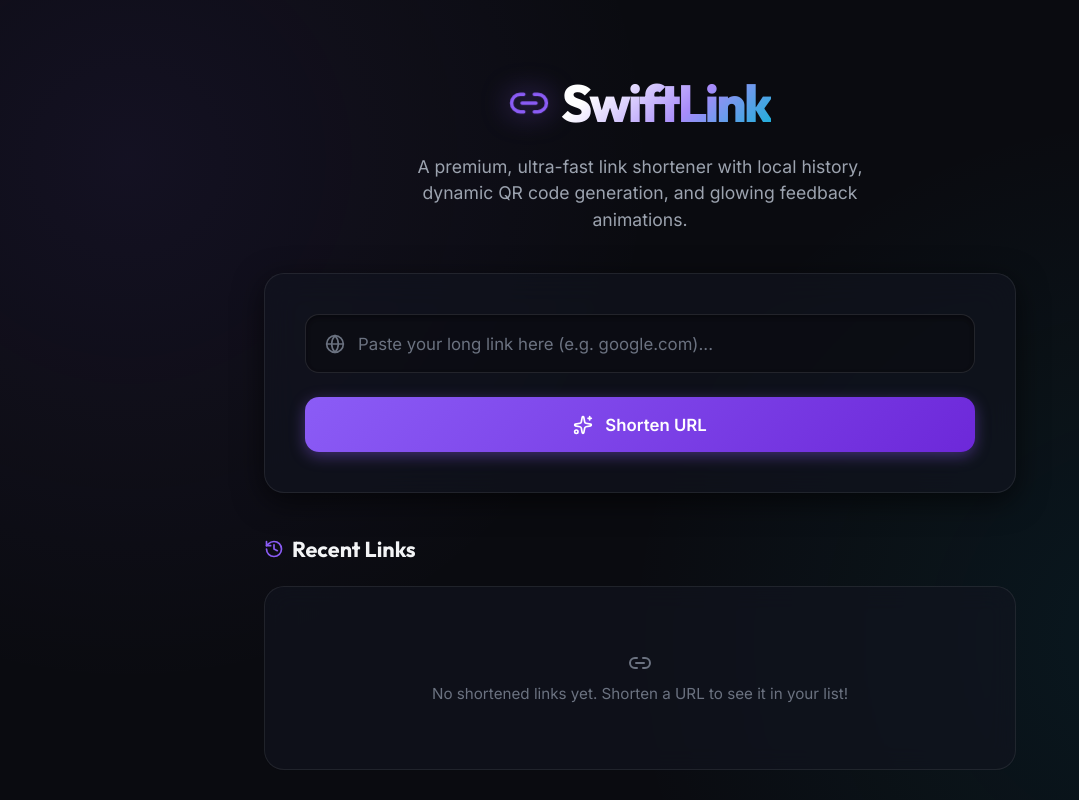
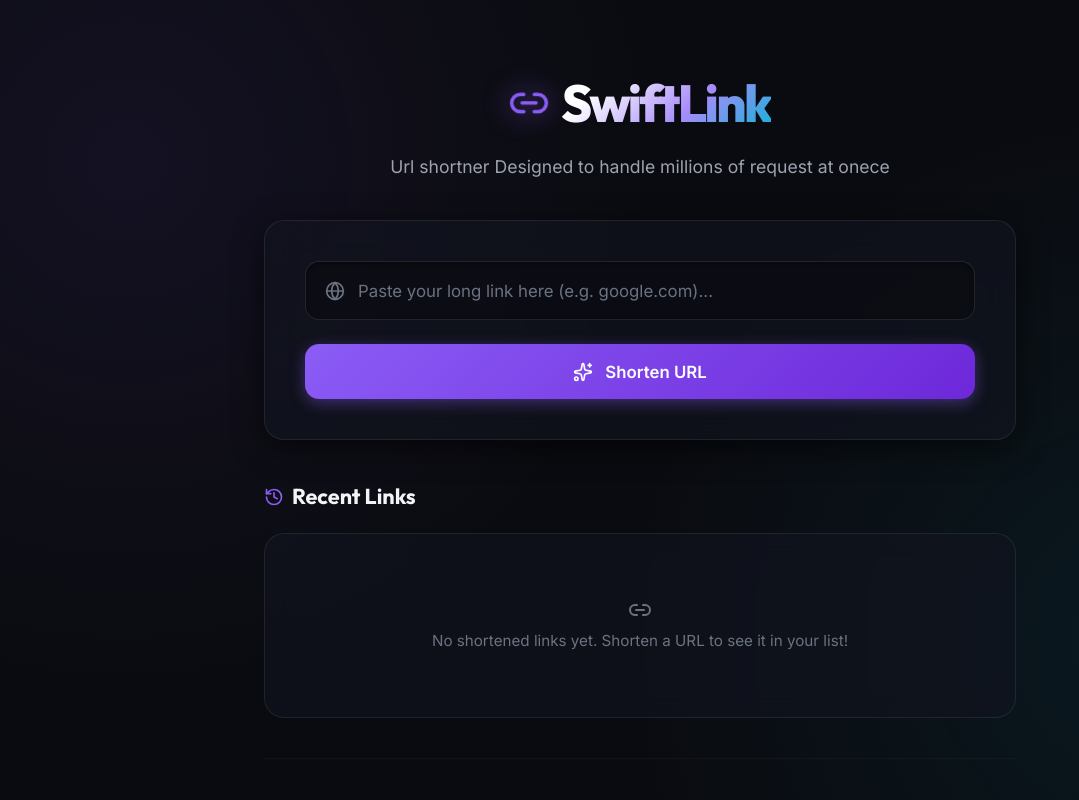
Before and after one commit to akshaysen1740-blip/Url_shortner_Fe, a React (Vite) app: page / in a window 1280 px wide. Shown: the top 800 px of the page, without its empty margins (0-1079 px from the left). Built offline with nearby package versions, Linux system fonts and the light colour scheme.

Commit message:
text changes

```diff
--- a/src/App.tsx
+++ b/src/App.tsx
@@ -228,7 +228,7 @@ function App() {
             <h1 className="app-title">SwiftLink</h1>
           </div>
           <p className="app-subtitle">
-            A premium, ultra-fast link shortener with local history, dynamic QR code generation, and glowing feedback animations.
+            Url shortner Designed to handle millions of request at onece
           </p>
         </header>
 
```
